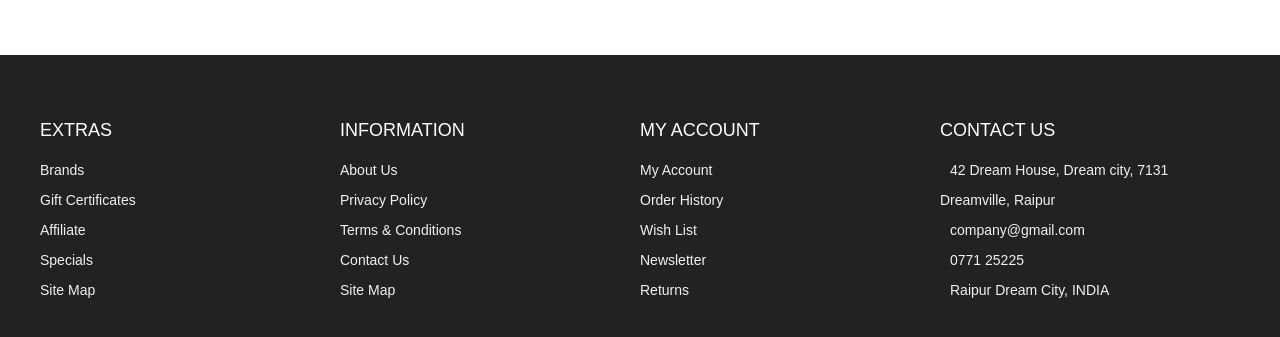
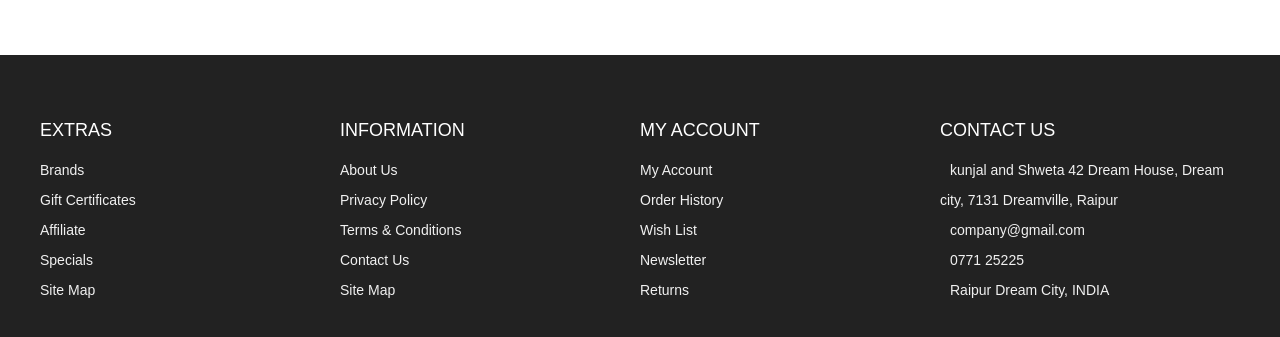
Before and after one commit to kunjal-parmar/responsive-Ecommerce-website, a plain HTML site: page index.html in a window 1280 px wide. Shown: the part 4632-4969 px from the top of the page. Drawn offline with nearby package versions, Linux system fonts and the light colour scheme.

Commit message:
Update index.html

```diff
--- a/index.html
+++ b/index.html
@@ -545,6 +545,7 @@
             <span>
               <i class="fas fa-map-marker-alt"></i>
             </span>
+            kunjal and Shweta
             42 Dream House, Dream city, 7131 Dreamville, Raipur
           </div>
           <div>
```
